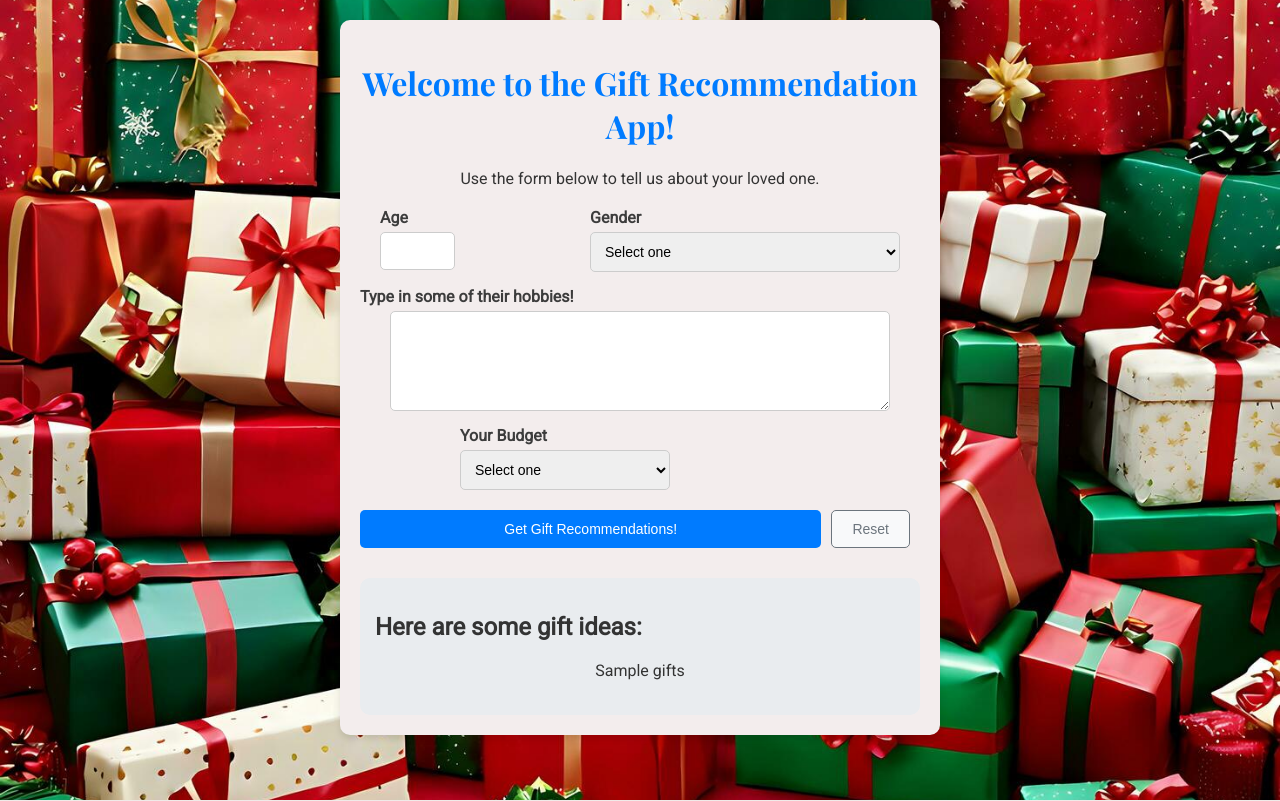
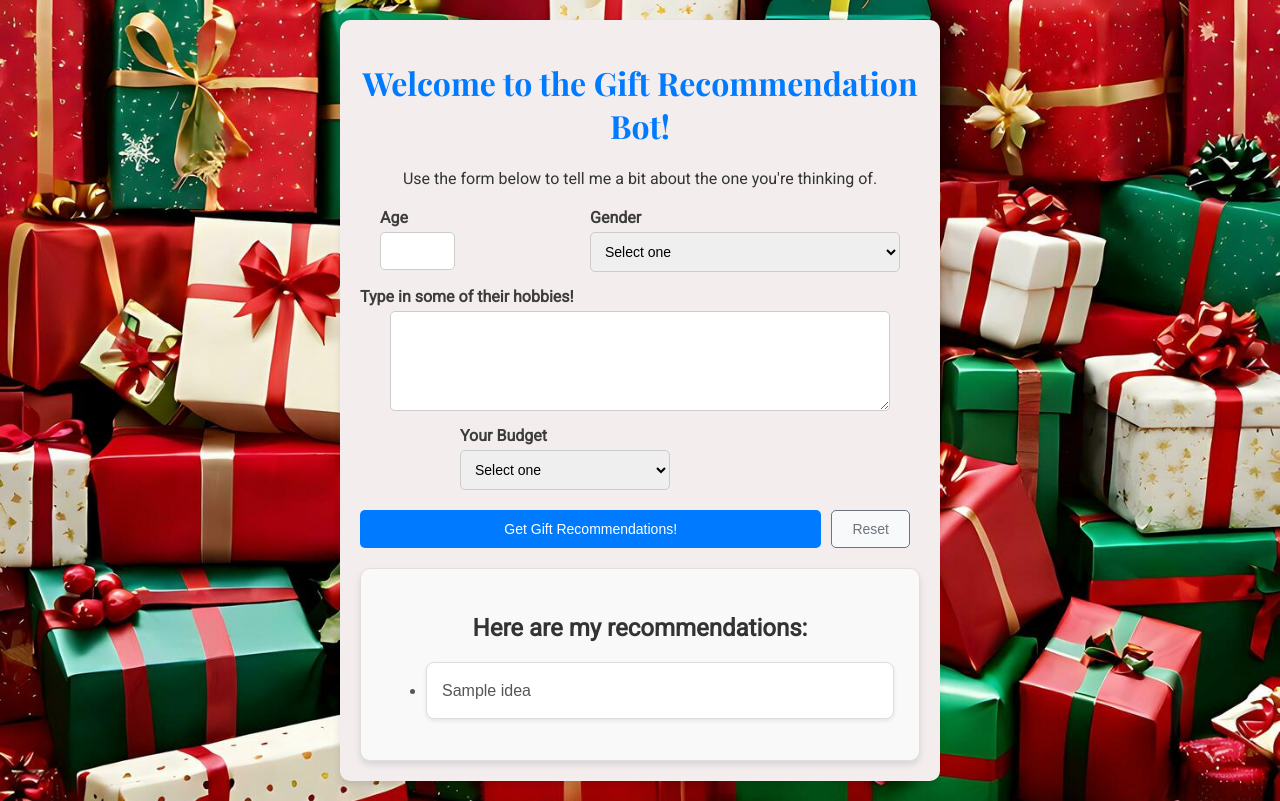
Before and after one commit to CrissyMichelle/ai-recommend-gifts, a Flask app: template templates/index.html in a window 1280 px wide. Run offline with Flask 3, Linux system fonts and the light colour scheme; the template is opened without the code that fills it: values that come from a table or form of the project are taken from there, most other values are stand-ins (such as "Sample title", 1, 10 or a date in 2020).

Commit message:
add styles to recommendations

```diff
--- a/app.py
+++ b/app.py
@@ -33,6 +33,15 @@ def query_gpt3(prompt):
         print(f"Error querying GPT: {e}")
         return "I'm sorry, I seem to be having trouble with gift requests atm."
 
+def format_gifts(gifts):
+    formatted_gifts = [
+        line.strip() for line in gifts.split('\n')
+        if line.strip().startswith(
+            ('1.', '2.', '3.', '4.', '5.', '6.', '7.', '8.', '9.', '10.')
+        )
+    ]
+    return formatted_gifts
+
 @app.route("/", methods=["GET", "POST"])
 def index():
     form = GiftForm()
@@ -46,7 +55,8 @@ def index():
             f"Please recommend thoughtful, creative, and unique gift ideas."
         )
         gifts = query_gpt3(prompt)
-    return render_template("index.html", form=form, gifts=gifts)
+        formatted_gifts = format_gifts(gifts)
+    return render_template("index.html", form=form, gifts=formatted_gifts)
 
 @app.route("/refresh", methods=["GET"])
 def refresh():
--- a/static/styles.css
+++ b/static/styles.css
@@ -181,10 +181,12 @@ input, select, textarea {
 }
 
 .recommendations {
-    margin-top: 30px;
-    padding: 15px;
-    background: #e9ecef;
+    margin-top: 20px;
+    padding: 25px;
+    background: #f9f9f9;
     border-radius: 10px;
+    box-shadow: 0 4px 6px rgba(0,0,0,0.1);
+    border: 1px solid #e0e0e0
 }
 
 @keyframes slideIn {
@@ -234,3 +236,39 @@ label [for="budget"] {
     color: #555;
     font-size: 16px;
 }
+
+h2 {
+    font-family: 'Roboto', sans-serif;
+    font-size: 24px;
+    color: #333;
+    text-align: center;
+    margin-bottom: 20px;
+}
+
+.recommendation-list {
+    list-style-type: none;
+    padding: 0;
+    margin: 0;
+}
+
+.recommendation-item {
+    background: #fff;
+    margin-bottom: 10px;
+    padding: 15px;
+    border-radius: 8px;
+    box-shadow: 0 2px 4px rgba(0, 0, 0, 0.08);
+    font-family: 'Arial', sans-serif;
+    font-size: 16px;
+    color: #555;
+    line-height: 1.6;
+    border: 1px solid #ddd;
+}
+
+.recommendation-item:last-child {
+    margin-bottom: 0;
+}
+
+.recommendation-item:hover {
+    background: #f0f0f0;
+    cursor: pointer;
+}
--- a/templates/index.html
+++ b/templates/index.html
@@ -3,13 +3,13 @@
 <head>
     <meta charset="UTF-8">
     <meta name="viewport" content="width=device-width, initial-scale=1.0">
-    <title>Gift Recommendation App</title>
+    <title>Gift Recommendation Bot</title>
     <link rel="stylesheet" href="{{ url_for('static', filename='styles.css') }}">
 </head>
 <body>
     <div class="container">
-        <h1>Welcome to the Gift Recommendation App!</h1>
-        <p>Use the form below to tell us about your loved one.</p>
+        <h1>Welcome to the Gift Recommendation Bot!</h1>
+        <p>Use the form below to tell me a bit about the one you're thinking of.</p>
         <form method="POST" action="/" onsubmit="showLoading()">
             {{ form.hidden_tag() }}
             <div class="form-row">
@@ -53,8 +53,12 @@
         </div>
         {% if gifts %}
             <div class="recommendations">
-                <h2>Here are some gift ideas:</h2>
-                <p>{{ gifts }}</p>
+                <h2>Here are my recommendations:</h2>
+                <ul class="recommendations-list">
+                    {% for idea in gifts %}
+                    <li class="recommendation-item">{{ idea }}</li>
+                    {% endfor %}
+                </ul>
             </div>
         {% endif %}
     </div>
```
